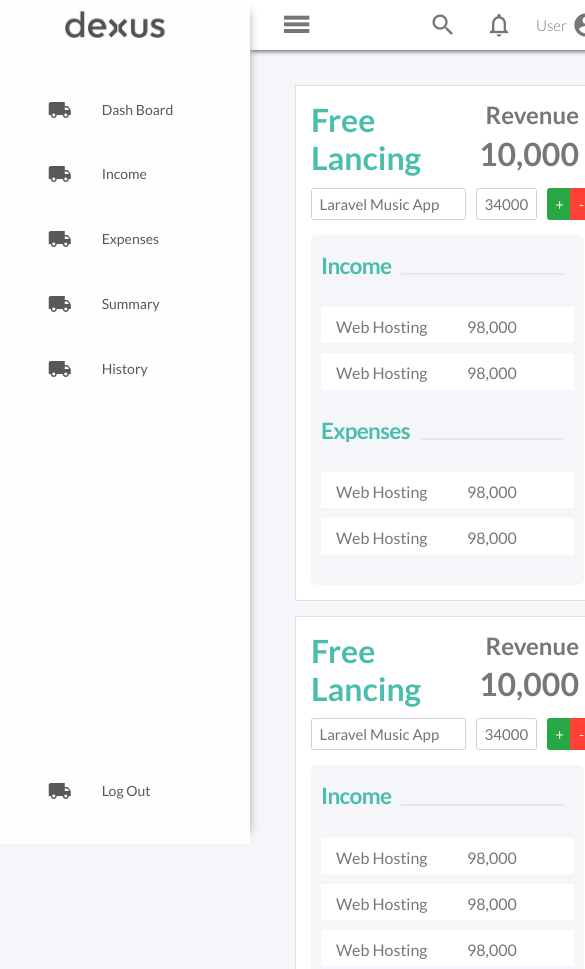
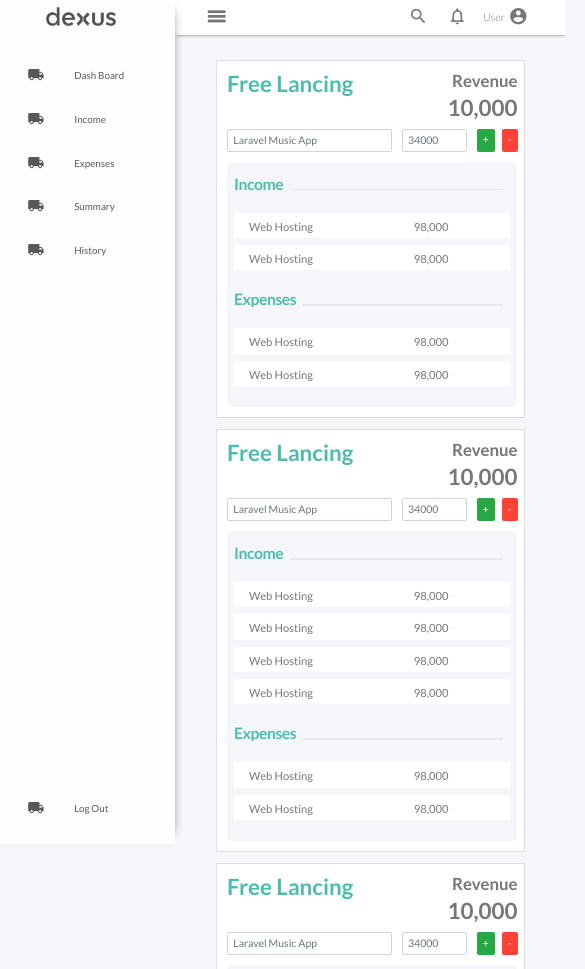
Before and after one commit to tmKamal/Budget-App-UI, a website: page admin.html in a window 390 px wide. Shown: the top 969 px of the page, 585 px wide, since content can reach past the window. Drawn offline with nearby package versions, Linux system fonts and the light colour scheme.

Commit message:
mixins for breakpoints

```diff
--- a/sass/base/_base.scss
+++ b/sass/base/_base.scss
@@ -15,12 +15,26 @@ html {
     /* 1rem = 10px */
     /* but when we set this up as a pixel value old people can't cange the fontsize from the bowser */
     /* this will simplifies the all rem value calculations */
-    font-size: 62.5%;
+    font-size: 62.5%;/* [1200px < currentFontSize < 1800px] */
+
+    @include respond(tab-land){
+        font-size: 56.25%; //1rem=9px
+    }
+    @include respond(tab-port){
+        font-size: 50%; //1rem=8px
+    }
+    @include respond(phone){
+        font-size: 43.75%; //1rem=7px
+    }
+
+
+    @include respond(big-desktop){
+        font-size: 75%; //1rem=12px
+    }
 }
 
 body {
     font-family     : 'lato', sans-serif;
-    /* font-size    : 1.6rem; */
     font-weight     : 400;
     line-height     : 1.7;
     color           : $color-font;
--- a/sass/components/_card.scss
+++ b/sass/components/_card.scss
@@ -30,7 +30,7 @@
      box-shadow           : 0px 0px 3px 1px rgba(0,0,0,0.57); */
 
     &__header {
-        margin-bottom: 5px;
+        margin-bottom: .5rem;
     }
 
     &__title {
@@ -38,29 +38,29 @@
     }
 
     &__title h2 {
-        font-size  : 32px;
+        font-size  : 3.2rem;
         font-weight: 700;
         background : #ffffff;
-        text-shadow: 0 1px 0 rgba(255, 255, 255, 0.4);
+        text-shadow: 0 .1rem 0 rgba(255, 255, 255, 0.4);
     }
 
     &__total {
         text-align   : right;
-        padding-right: 20px;
+        padding-right: 2rem;
     }
 
     &__total h3 {
-        font-size  : 24px;
+        font-size  : 2.4rem;
         font-weight: 600;
     }
 
     &__total h4 {
-        font-size  : 32px;
+        font-size  : 3.2rem;
         font-weight: 600;
     }
 
     &__form {
-        margin-bottom: 10px;
+        margin-bottom: 1rem;
     }
 
     &__body {
--- a/sass/main.scss
+++ b/sass/main.scss
@@ -5,6 +5,7 @@ $theme-colors: (
 $font-size-base: 1.5rem;
 
 @import "node_modules/bootstrap/scss/bootstrap";//bootstrap all in one.
+@import "abstracts/mixins";
 @import "abstracts/variables";
 @import "base/base";
 @import "layout/top-nav";
@@ -14,7 +15,7 @@ $font-size-base: 1.5rem;
 @import "components/main-container";
 
 /*==================================
- Responsive Media Queries
+    Responsive Media Queries
  ===================================*/
 @media(min-width:768px) {
     #wrapper {
```
Also changed, not shown: sass/abstracts/_mixins.scss (+5 -4 lines), css/style.css, sass/abstracts/_mixins.sass (deleted).
